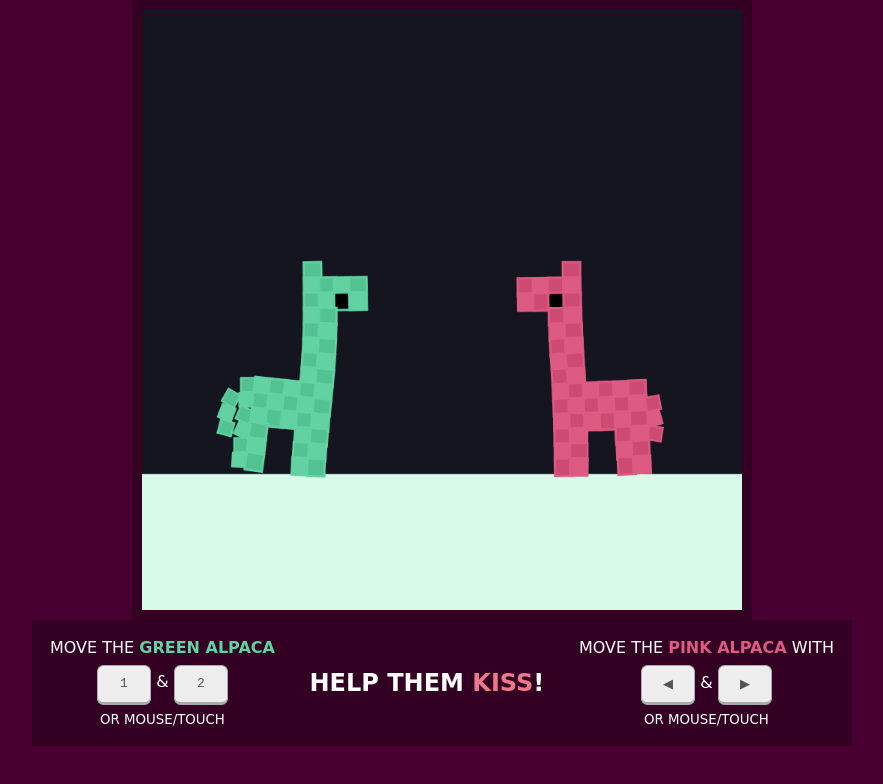
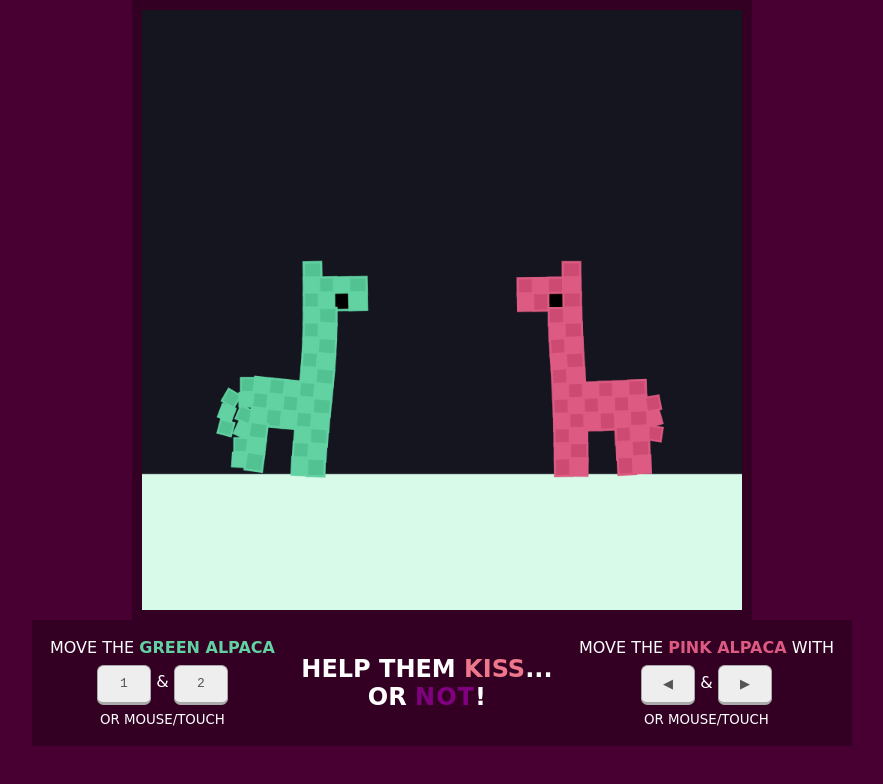
Before and after one commit to ErSongHeng/alpaca, a plain HTML site: page index.html in a window 1280 px wide. Shown: the whole page, without its empty margins (198-1081 px from the left). Drawn offline with Linux system fonts and the light colour scheme; animation ran at ten frames a second; a web font is replaced by a local one.

Commit message:
updated a lot

```diff
--- a/index.html
+++ b/index.html
@@ -18,7 +18,9 @@
             <small>or mouse/touch</small>
         </div>
 
-        <div class="mission">Help them <span class="throb">kiss</span>!</div>
+        <div class="mission">Help them <span class="throb">kiss</span>...
+        <br> Or <span class="mischievous">not</span>!</br>
+        </div>
 
         <div class="pink">
             Move the <b>pink alpaca</b> with
--- a/script.js
+++ b/script.js
@@ -43,7 +43,7 @@
     var mouseConstraint = MouseConstraint.create(engine, {
         mouse: Mouse.create(canvas)
     });
-    var ground = Bodies.rectangle(sceneWidth / 2, sceneHeight + sceneHeight / 2, Math.max(sceneWidth * 4, 2000), sceneHeight, {
+    var ground = Bodies.rectangle(sceneWidth / 2, sceneHeight + sceneHeight / 2, Math.max(sceneWidth * 8, 2000), sceneHeight, {
         isStatic: true,
         render: {
             opacity: 1,
@@ -416,4 +416,6 @@
     //       this.boundsScale = boundsScale;
     //     }
     //   })
+
+
 })();
--- a/style.css
+++ b/style.css
@@ -77,6 +77,23 @@ body {
     animation: throb 1s linear infinite alternate;
 }
 
+.mischievous {
+    color: #800080; /* Dark purple color */
+    font-size: 24px; /* Larger font size for emphasis */
+    text-transform: uppercase; /* Uppercase text */
+    letter-spacing: 1px; /* Reduced letter spacing */
+    animation: bounce 0.5s ease infinite alternate; /* Bouncing animation */
+}
+
+@keyframes bounce {
+    0% {
+        transform: translateY(0);
+    }
+    100% {
+        transform: translateY(-3px);
+    }
+}
+
 @keyframes throb {
     0% {
         color: #FE9797;
```
